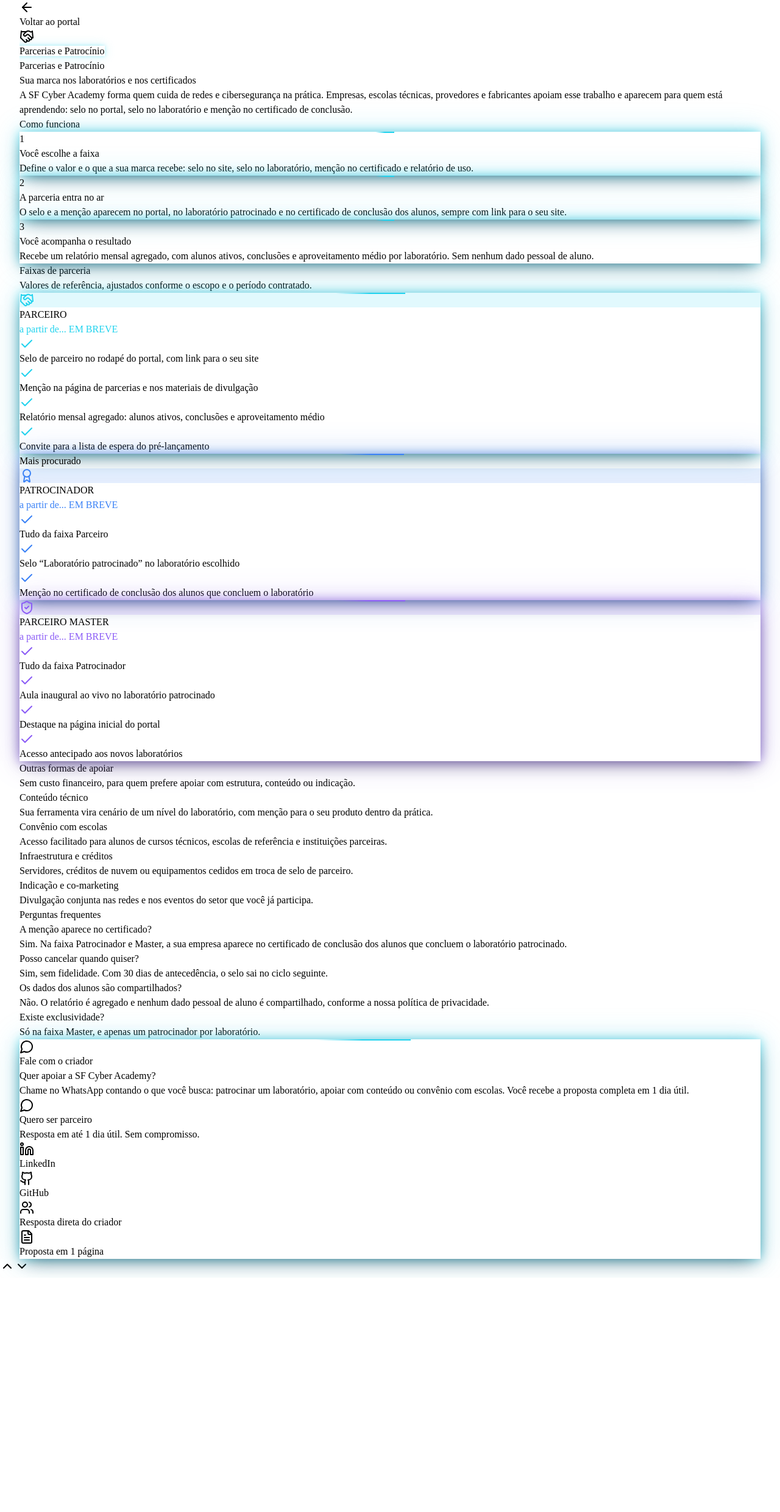
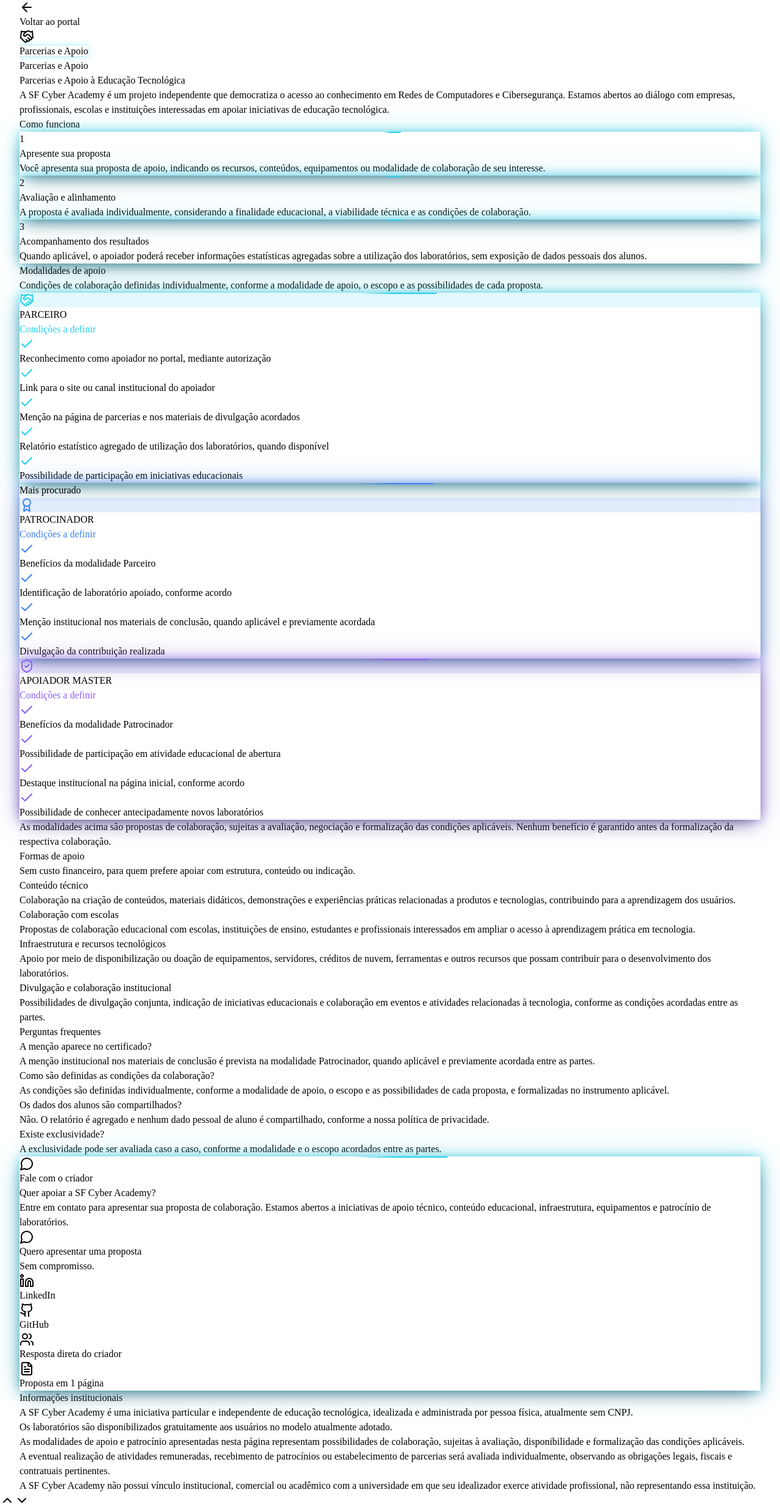
Before and after one commit to sandronsk1977-creator/sf-cyber, a React (Vite) app in the folder client/: page /parcerias in a window 1280 px wide. Shown: the whole page at 61% size. Before the commit the page ends 2095 px from the top, so only its background shows below. Built offline with nearby package versions, Linux system fonts and the light colour scheme.

Commit message:
Ajusta texto institucional da pagina de Parcerias e Apoio

```diff
--- a/client/src/pages/Parcerias.tsx
+++ b/client/src/pages/Parcerias.tsx
@@ -4,45 +4,47 @@ import { ArrowLeft, Handshake, ShieldCheck, Check, Award, Users, FileText, Messa
 
 const WHATSAPP_NUMBER = "5562999693469";
 const MENSAGEM_PARCERIA =
-  "Olá! Vim pelo site da SF Cyber Academy. Gostaria de conversar sobre PARCERIA e PATROCÍNIO. " +
-  "Meu interesse é: ( ) patrocinar um laboratório; ( ) parceria em conteúdo técnico; " +
-  "( ) apoio para escolas, técnicos e alunos. Podemos falar?";
+  "Olá! Vim pelo site da SF Cyber Academy e gostaria de apresentar uma proposta de colaboração. " +
+  "Tenho interesse em uma das seguintes modalidades: apoio técnico, conteúdo educacional, " +
+  "infraestrutura, equipamentos, parceria com escolas ou patrocínio de laboratório. Podemos conversar?";
 
 const faixas = [
   {
     nome: "PARCEIRO",
-    preco: "a partir de... EM BREVE",
+    preco: "Condições a definir",
     icone: Handshake,
     cor: "#22d3ee",
     itens: [
-      "Selo de parceiro no rodapé do portal, com link para o seu site",
-      "Menção na página de parcerias e nos materiais de divulgação",
-      "Relatório mensal agregado: alunos ativos, conclusões e aproveitamento médio",
-      "Convite para a lista de espera do pré-lançamento",
+      "Reconhecimento como apoiador no portal, mediante autorização",
+      "Link para o site ou canal institucional do apoiador",
+      "Menção na página de parcerias e nos materiais de divulgação acordados",
+      "Relatório estatístico agregado de utilização dos laboratórios, quando disponível",
+      "Possibilidade de participação em iniciativas educacionais",
     ],
   },
   {
     nome: "PATROCINADOR",
-    preco: "a partir de... EM BREVE",
+    preco: "Condições a definir",
     icone: Award,
     cor: "#3b82f6",
     destaque: true,
     itens: [
-      "Tudo da faixa Parceiro",
-      "Selo “Laboratório patrocinado” no laboratório escolhido",
-      "Menção no certificado de conclusão dos alunos que concluem o laboratório",
-      ],
+      "Benefícios da modalidade Parceiro",
+      "Identificação de laboratório apoiado, conforme acordo",
+      "Menção institucional nos materiais de conclusão, quando aplicável e previamente acordada",
+      "Divulgação da contribuição realizada",
+    ],
   },
   {
-    nome: "PARCEIRO MASTER",
-    preco: "a partir de... EM BREVE",
+    nome: "APOIADOR MASTER",
+    preco: "Condições a definir",
     icone: ShieldCheck,
     cor: "#8b5cf6",
     itens: [
-      "Tudo da faixa Patrocinador",
-      "Aula inaugural ao vivo no laboratório patrocinado",
-      "Destaque na página inicial do portal",
-      "Acesso antecipado aos novos laboratórios",
+      "Benefícios da modalidade Patrocinador",
+      "Possibilidade de participação em atividade educacional de abertura",
+      "Destaque institucional na página inicial, conforme acordo",
+      "Possibilidade de conhecer antecipadamente novos laboratórios",
     ],
   },
 ];
@@ -50,48 +52,48 @@ const faixas = [
 const outrasFormas = [
   {
     titulo: "Conteúdo técnico",
-    desc: "Sua ferramenta vira cenário de um nível do laboratório, com menção para o seu produto dentro da prática.",
+    desc: "Colaboração na criação de conteúdos, materiais didáticos, demonstrações e experiências práticas relacionadas a produtos e tecnologias, contribuindo para a aprendizagem dos usuários.",
   },
   {
-    titulo: "Convênio com escolas",
-    desc: "Acesso facilitado para alunos de cursos técnicos, escolas de referência e instituições parceiras.",
+    titulo: "Colaboração com escolas",
+    desc: "Propostas de colaboração educacional com escolas, instituições de ensino, estudantes e profissionais interessados em ampliar o acesso à aprendizagem prática em tecnologia.",
   },
   {
-    titulo: "Infraestrutura e créditos",
-    desc: "Servidores, créditos de nuvem ou equipamentos cedidos em troca de selo de parceiro.",
+    titulo: "Infraestrutura e recursos tecnológicos",
+    desc: "Apoio por meio de disponibilização ou doação de equipamentos, servidores, créditos de nuvem, ferramentas e outros recursos que possam contribuir para o desenvolvimento dos laboratórios.",
   },
   {
-    titulo: "Indicação e co-marketing",
-    desc: "Divulgação conjunta nas redes e nos eventos do setor que você já participa.",
+    titulo: "Divulgação e colaboração institucional",
+    desc: "Possibilidades de divulgação conjunta, indicação de iniciativas educacionais e colaboração em eventos e atividades relacionadas à tecnologia, conforme as condições acordadas entre as partes.",
   },
 ];
 
 const passos = [
   {
     numero: "1",
-    titulo: "Você escolhe a faixa",
-    desc: "Define o valor e o que a sua marca recebe: selo no site, selo no laboratório, menção no certificado e relatório de uso.",
+    titulo: "Apresente sua proposta",
+    desc: "Você apresenta sua proposta de apoio, indicando os recursos, conteúdos, equipamentos ou modalidade de colaboração de seu interesse.",
   },
   {
     numero: "2",
-    titulo: "A parceria entra no ar",
-    desc: "O selo e a menção aparecem no portal, no laboratório patrocinado e no certificado de conclusão dos alunos, sempre com link para o seu site.",
+    titulo: "Avaliação e alinhamento",
+    desc: "A proposta é avaliada individualmente, considerando a finalidade educacional, a viabilidade técnica e as condições de colaboração.",
   },
   {
     numero: "3",
-    titulo: "Você acompanha o resultado",
-    desc: "Recebe um relatório mensal agregado, com alunos ativos, conclusões e aproveitamento médio por laboratório. Sem nenhum dado pessoal de aluno.",
+    titulo: "Acompanhamento dos resultados",
+    desc: "Quando aplicável, o apoiador poderá receber informações estatísticas agregadas sobre a utilização dos laboratórios, sem exposição de dados pessoais dos alunos.",
   },
 ];
 
 const faq = [
   {
     p: "A menção aparece no certificado?",
-    r: "Sim. Na faixa Patrocinador e Master, a sua empresa aparece no certificado de conclusão dos alunos que concluem o laboratório patrocinado.",
+    r: "A menção institucional nos materiais de conclusão é prevista na modalidade Patrocinador, quando aplicável e previamente acordada entre as partes.",
   },
   {
-    p: "Posso cancelar quando quiser?",
-    r: "Sim, sem fidelidade. Com 30 dias de antecedência, o selo sai no ciclo seguinte.",
+    p: "Como são definidas as condições da colaboração?",
+    r: "As condições são definidas individualmente, conforme a modalidade de apoio, o escopo e as possibilidades de cada proposta, e formalizadas no instrumento aplicável.",
   },
   {
     p: "Os dados dos alunos são compartilhados?",
@@ -99,7 +101,7 @@ const faq = [
   },
   {
     p: "Existe exclusividade?",
-    r: "Só na faixa Master, e apenas um patrocinador por laboratório.",
+    r: "A exclusividade pode ser avaliada caso a caso, conforme a modalidade e o escopo acordados entre as partes.",
   },
 ];
 
@@ -114,7 +116,7 @@ export default function Parcerias() {
           </Link>
           <span className="inline-flex items-center gap-2 text-xs font-semibold text-cyan-400 bg-cyan-500/10 border border-cyan-500/30 px-3 py-1 rounded-full animate-neon-badge">
             <Handshake className="w-3.5 h-3.5" />
-            Parcerias e Patrocínio
+            Parcerias e Apoio
           </span>
         </div>
       </header>
@@ -123,16 +125,16 @@ export default function Parcerias() {
         <div className="max-w-5xl mx-auto">
           <div className="text-center max-w-3xl mx-auto mb-16">
             <span className="text-xs uppercase tracking-widest text-cyan-400 font-mono font-semibold">
-              Parcerias e Patrocínio
+              Parcerias e Apoio
             </span>
             <h1 className="text-3xl sm:text-5xl font-extrabold tracking-tight text-white mt-3 mb-5">
-              Sua marca nos laboratórios e nos certificados
+              Parcerias e Apoio à Educação Tecnológica
             </h1>
             <p className="text-slate-400 text-base sm:text-lg leading-relaxed">
-              A SF Cyber Academy forma quem cuida de redes e cibersegurança na prática. Empresas,
-              escolas técnicas, provedores e fabricantes apoiam esse trabalho e aparecem para
-              quem está aprendendo: selo no portal, selo no laboratório e menção no certificado
-              de conclusão.
+              A SF Cyber Academy é um projeto independente que democratiza o acesso ao
+              conhecimento em Redes de Computadores e Cibersegurança. Estamos abertos ao diálogo
+              com empresas, profissionais, escolas e instituições interessadas em apoiar
+              iniciativas de educação tecnológica.
             </p>
           </div>
 
@@ -161,10 +163,11 @@ export default function Parcerias() {
           {/* Faixas */}
           <section className="mb-20">
             <h2 className="text-2xl sm:text-3xl font-extrabold text-white text-center mb-4">
-              Faixas de parceria
+              Modalidades de apoio
             </h2>
             <p className="text-center text-slate-400 text-sm mb-10">
-              Valores de referência, ajustados conforme o escopo e o período contratado.
+              Condições de colaboração definidas individualmente, conforme a modalidade de apoio,
+              o escopo e as possibilidades de cada proposta.
             </p>
 
             <div className="grid grid-cols-1 md:grid-cols-3 gap-6">
@@ -201,12 +204,18 @@ export default function Parcerias() {
                 );
               })}
             </div>
+
+            <p className="mt-8 text-center text-xs text-slate-500 leading-relaxed max-w-2xl mx-auto">
+              As modalidades acima são propostas de colaboração, sujeitas a avaliação, negociação e
+              formalização das condições aplicáveis. Nenhum benefício é garantido antes da
+              formalização da respectiva colaboração.
+            </p>
           </section>
 
-          {/* Outras formas */}
+          {/* Formas de apoio */}
           <section className="mb-20">
             <h2 className="text-2xl sm:text-3xl font-extrabold text-white text-center mb-4">
-              Outras formas de apoiar
+              Formas de apoio
             </h2>
             <p className="text-center text-slate-400 text-sm mb-10">
               Sem custo financeiro, para quem prefere apoiar com estrutura, conteúdo ou
@@ -251,8 +260,9 @@ export default function Parcerias() {
                 Quer apoiar a SF Cyber Academy?
               </h2>
               <p className="text-slate-400 text-base sm:text-lg max-w-2xl mx-auto mb-8 leading-relaxed">
-                Chame no WhatsApp contando o que você busca: patrocinar um laboratório, apoiar
-                com conteúdo ou convênio com escolas. Você recebe a proposta completa em 1 dia útil.
+                Entre em contato para apresentar sua proposta de colaboração. Estamos abertos a
+                iniciativas de apoio técnico, conteúdo educacional, infraestrutura, equipamentos e
+                patrocínio de laboratórios.
               </p>
               <a
                 href={`https://wa.me/${WHATSAPP_NUMBER}?text=${encodeURIComponent(MENSAGEM_PARCERIA)}`}
@@ -263,9 +273,9 @@ export default function Parcerias() {
                 className="inline-flex items-center justify-center gap-2 w-full sm:w-auto bg-cyan-500 hover:bg-cyan-600 text-slate-950 font-bold px-8 py-4 rounded-xl shadow-xl shadow-cyan-500/25 transition-all hover:scale-[1.02] text-base"
               >
                 <MessageCircle className="w-5 h-5" />
-                Quero ser parceiro
+                Quero apresentar uma proposta
               </a>
-              <p className="text-xs text-slate-500 mt-4">Resposta em até 1 dia útil. Sem compromisso.</p>
+              <p className="text-xs text-slate-500 mt-4">Sem compromisso.</p>
 
               <div className="mt-10 pt-8 border-t border-slate-800 flex flex-wrap items-center justify-center gap-4 text-xs text-slate-400">
                 <a
@@ -297,6 +307,38 @@ export default function Parcerias() {
               </div>
             </div>
           </section>
+
+          {/* Informações institucionais */}
+          <section className="mt-16 pt-10 border-t border-slate-800">
+            <h2 className="text-xs font-bold uppercase tracking-widest text-slate-500 mb-4">
+              Informações institucionais
+            </h2>
+            <div className="space-y-3 text-xs text-slate-500 leading-relaxed">
+              <p>
+                A SF Cyber Academy é uma iniciativa particular e independente de educação
+                tecnológica, idealizada e administrada por pessoa física, atualmente sem CNPJ.
+              </p>
+              <p>
+                Os laboratórios são disponibilizados gratuitamente aos usuários no modelo
+                atualmente adotado.
+              </p>
+              <p>
+                As modalidades de apoio e patrocínio apresentadas nesta página representam
+                possibilidades de colaboração, sujeitas à avaliação, disponibilidade e formalização
+                das condições aplicáveis.
+              </p>
+              <p>
+                A eventual realização de atividades remuneradas, recebimento de patrocínios ou
+                estabelecimento de parcerias será avaliada individualmente, observando as
+                obrigações legais, fiscais e contratuais pertinentes.
+              </p>
+              <p>
+                A SF Cyber Academy não possui vínculo institucional, comercial ou acadêmico com a
+                universidade em que seu idealizador exerce atividade profissional, não
+                representando essa instituição.
+              </p>
+            </div>
+          </section>
         </div>
       </main>
     </div>
```
